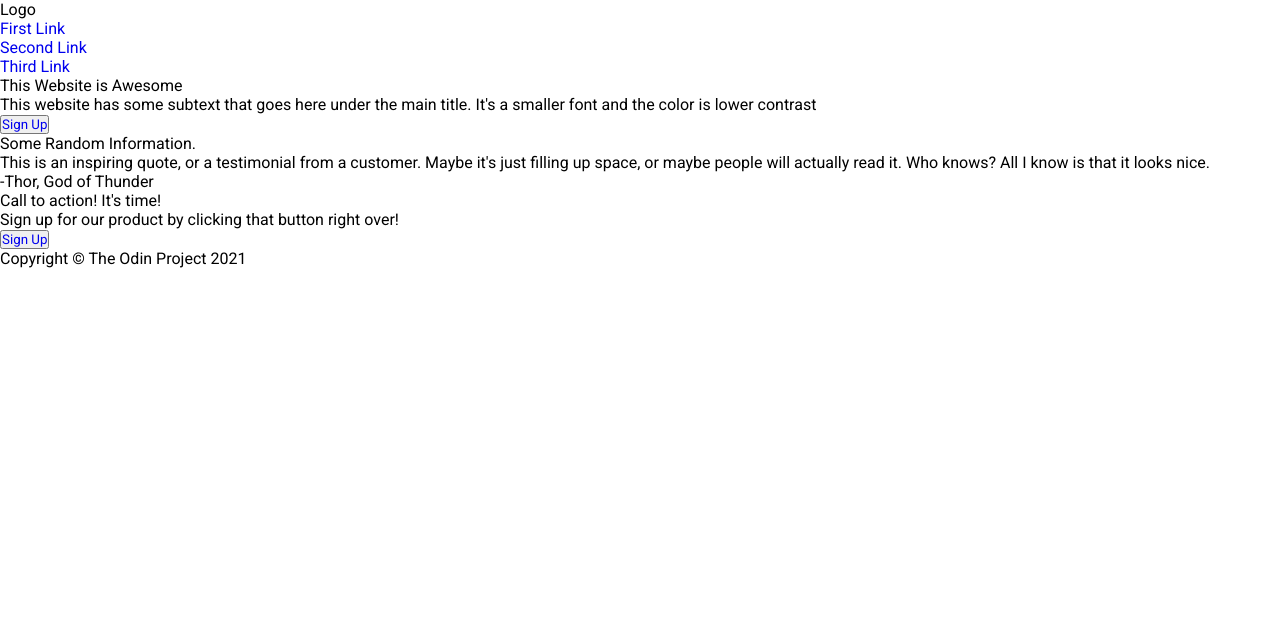
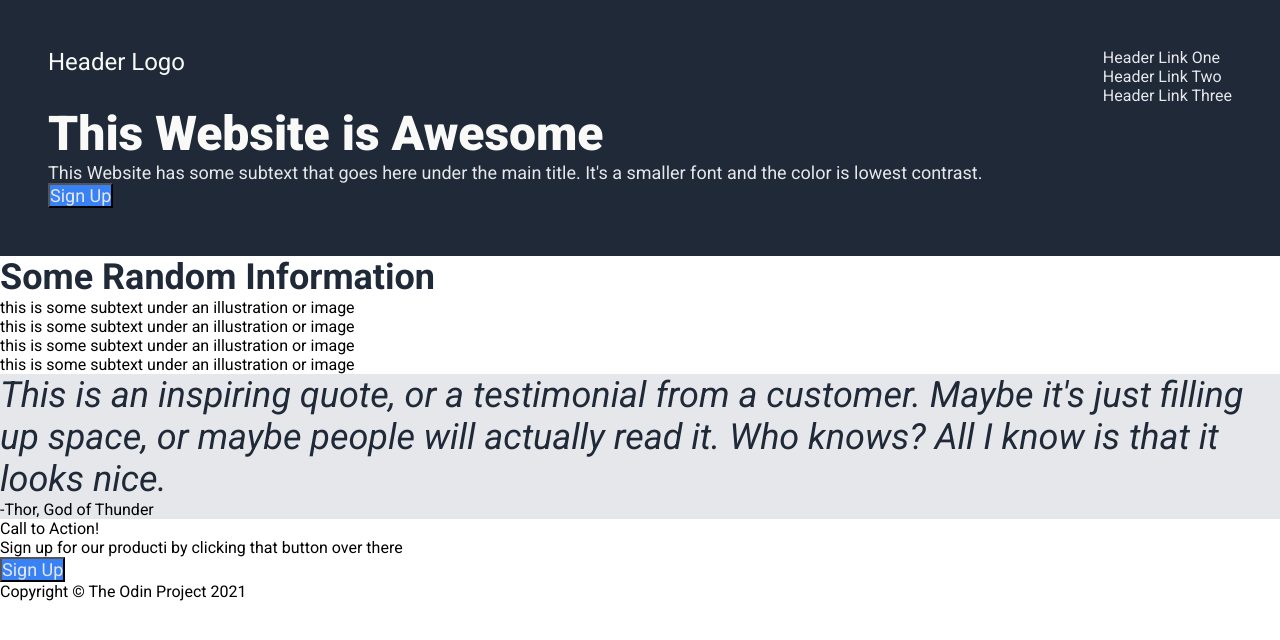
Before and after one commit to ForkFiesta/odin-landing-page-2, a plain HTML site: page index.html in a window 1280 px wide. Drawn offline with Linux system fonts and the light colour scheme.

Commit message:
Rewrote HTML and CSS. Looking for ways to center header

```diff
--- a/index.html
+++ b/index.html
@@ -1,93 +1,84 @@
 <!DOCTYPE html>
 <html lang="en">
+
 <head>
     <meta charset="UTF-8">
     <meta name="viewport" content="width=device-width, initial-scale=1.0">
     <link rel="stylesheet" href="style.css">
     <title>Landing Page</title>
 </head>
+
 <body>
     <header>
-        <div class="nav-bar">
-            <div class="left-logo">Logo</div>
-            <ul class="right-links">
-                <li><a href="#">First Link</a></li>
-                <li><a href="#">Second Link</a></li>
-                <li><a href="#">Third Link</a></li>
+        <nav>
+            <div class="logo">
+                <p>Header Logo</p>
+            </div>
+            <ul class="nav-links">
+                <li><a href=#>Header Link One</a></li>
+                <li><a href=#>Header Link Two</a></li>
+                <li><a href=#>Header Link Three</a></li>
             </ul>
-        </div>
-        <div class="hero">
-            <div class="hero-main-text">This Website is Awesome</div>
-            <div class="hero-secondary-text">This website has some subtext that goes here under the main title. It's a smaller font and the color is lower contrast</p>
-            <div class="button">
-                <button><a href="#">Sign Up</a></button>
+        </nav>
+        <div class="header-container">
+            <div class="hero-left">
+                <h1 class="hero-main">
+                    This Website is Awesome
+                </h1>
+                <p>This Website has some subtext that goes here under the main title. It's a smaller font and the color
+                    is lowest contrast.</p>
+                <button class="sign-up-button"><a href="#">Sign Up</a></button>
             </div>
-            <div class="image"></div>
+            <div class="hero-right"></div>
         </div>
     </header>
-    <section class="random-information">
-        <div class="title">Some Random Information.</div>
-        <div class="container">
-            <div class="info">
-                <div class="info-image-placeholder"></div>
-                <div class="text"></div>
-            </div>
-            <div class="info">
-                <div class="info-image-placeholder"></div>
-                <div class="text"></div>
-            </div>
-            <div class="info">
-                <div class="info-image-placeholder"></div>
-                <div class="text"></div>
-            </div>
-            <div class="info">
-                <div class="info-image-placeholder"></div>
-                <div class="text"></div>
+
+    <section class = "information">
+        <div class = "information-container">
+            <h2 class="info-title">Some Random Information</h2>
+            <div class="description-container">
+                <div class="pic-text">
+                    <div class="info-pic"></div>
+                    <div class="description-text"><p>this is some subtext under an illustration or image</p></div>
+                </div>
+                <div class="pic-text">
+                    <div class="info-pic"></div>
+                    <div class="description-text"><p>this is some subtext under an illustration or image</p></div>
+                </div>
+                <div class="pic-text">
+                    <div class="info-pic"></div>
+                    <div class="description-text"><p>this is some subtext under an illustration or image</p></div>
+                </div>
+                <div class="pic-text">
+                    <div class="info-pic"></div>
+                    <div class="description-text"><p>this is some subtext under an illustration or image</p></div>
+                </div>
             </div>
         </div>
     </section>
+
     <section class="motivational-quote">
-        <div class="container">
-            <div class="quote">This is an inspiring quote, or a testimonial from a customer. Maybe it's just filling up space, or maybe people will actually read it. Who knows? All I know is that it looks nice.</div>
-            <div class="author">-Thor, God of Thunder</div>
+        <div class="quote-container">
+            <div class="quote"><p>This is an inspiring quote, or a testimonial from a customer. Maybe it's just filling up space, or maybe people will actually read it. Who knows? All I know is that it looks nice.</p></div>
+            <div class="author"><p>-Thor, God of Thunder</p></div>
         </div>
     </section>
     <section class="call-to-action">
-        <div class="call-to-action-text">Call to action! It's time!</div>
-        <div class="call-to-action-description">Sign up for our product by clicking that button right over!</div>
-        <div class="button">
-            <button><a href="#">Sign Up</a></button>
+        <div class="cta-container">
+            <div class="cta-left">
+                <div class="cta-main-text"><p>Call to Action!</p></div>
+                <div class="cta-sub-text"><p>Sign up for our producti by clicking that button over there</p></div>
+            </div>
+            <div class="cta-button">
+                <button class="sign-up-button"><a href=#>Sign Up</a></button>
+            </div>
         </div>
     </section>
-    <footer>Copyright © The Odin Project 2021</footer>
-
-
-
-
-
-
-
-
+    <footer>
+        <p>Copyright © The Odin Project 2021</p>
+    </footer>
 
 
 </body>
+
 </html>
-
-<!-- colors and font styles
-font used
-Roboto
-dark background color (hero and footer)
-#1F2937
-Hero Main text ("this website is awesome")
-48px #F9FAF8 weight: 900
-Hero Secondary text, Header Link Text 18px #E5E7EB
-Header Logo Text
-24px #F9FAF8
-Button color, call to action background color
-#3882F6
-information header text
-36px #1F2937 weight: 900
-Quote section background color
-#E5E7EB
-Quote text
-36px light italic #1F2937 -->
--- a/style.css
+++ b/style.css
@@ -25,14 +25,60 @@ Quote text
     font-family: Roboto, sans-serif;
 }
 
-a {
-    text-decoration: none;
+header {
+    background-color:#1F2937;
+    padding:48px;
+
+}
+
+.motivational-quote {
+    background-color: #E5E7EB;
 }
 
 ul {
     list-style: none;
 }
 
-h1 {
+a {
+    text-decoration: none;
+    color:#E5E7EB;
+}
+
+header .logo{
+    color: #F9FAF8;
+    font-size: 24px;
+}
+
+.hero-main {
+    font-size: 48px;
+    color:#F9FAF8;
+    font-weight: 900;
+}
+
+.hero-left p {
+    font-size: 18px;
+    color: #E5E7EB;
 
 }
+
+.sign-up-button {
+    background-color: #3882F6;
+    font-size: 18px;
+    color: #E5E7EB;
+}
+
+.info-title {
+    font-size: 36px;
+    color:#1F2937;
+}
+
+.quote {
+    font-style: italic;
+    font-size: 36px;
+    color: #1F2937
+}
+
+nav {
+    display: flex;
+    justify-content: space-between;
+}
```
